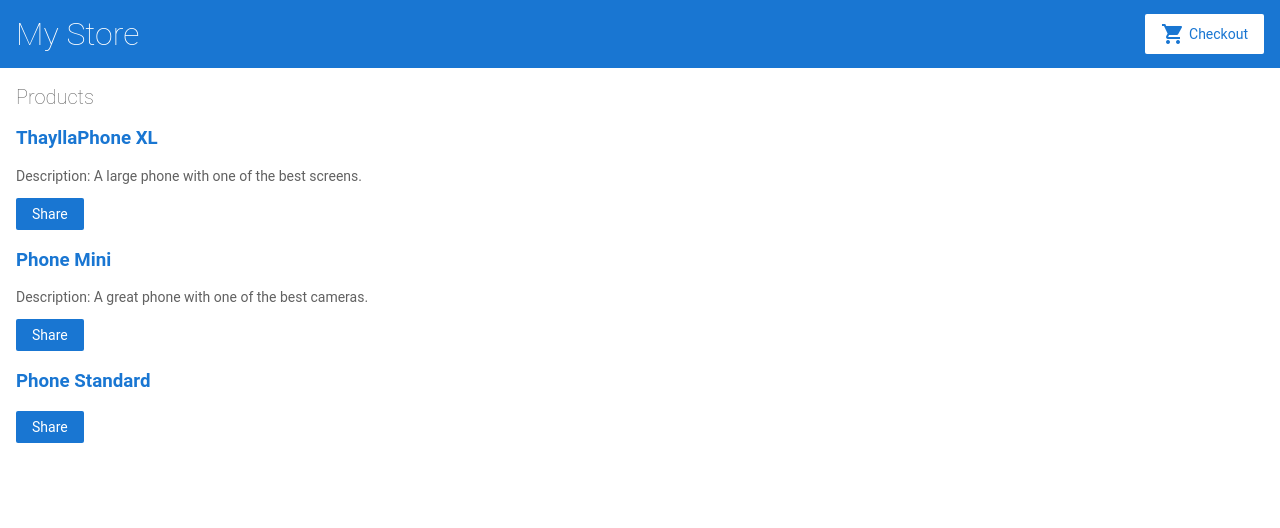
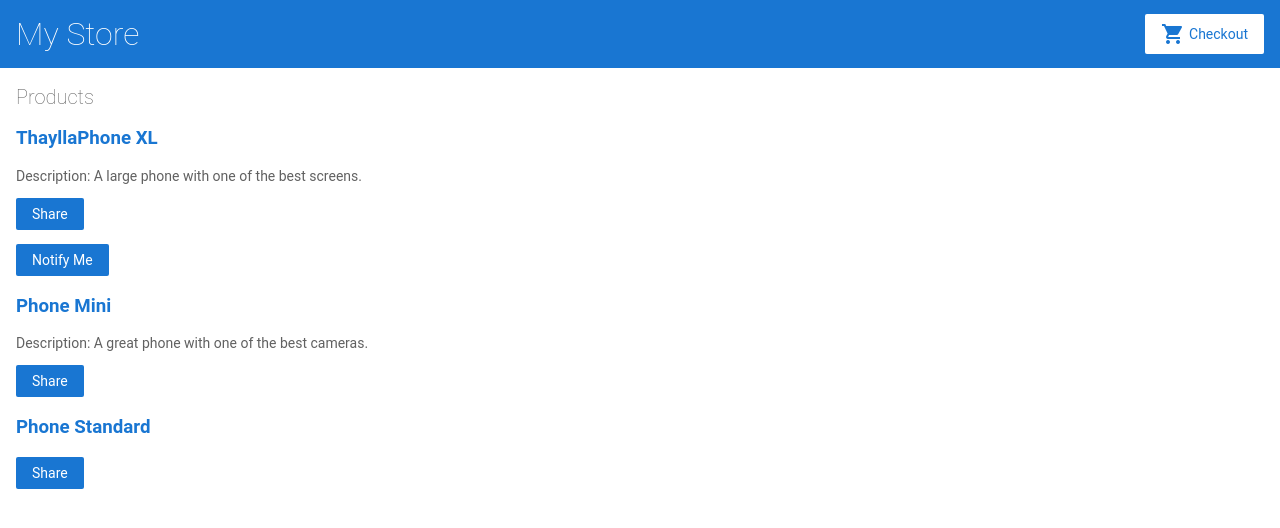
Before and after one commit to thayllaa/MyStore, an Angular app: page / in a window 1280 px wide. Shown: the top 528 px of the page. Built offline with nearby package versions, Linux system fonts and the light colour scheme.

Commit message:
3 files modified

```diff
--- a/src/app/product-alerts/product-alerts.component.html
+++ b/src/app/product-alerts/product-alerts.component.html
@@ -1,3 +1,3 @@
 <p *ngIf="product && product.price > 700">
-<button type="button">Notify Me</button>
+<button type="button"> Notify Me </button>
 </p>
--- a/src/app/product-alerts/product-alerts.component.ts
+++ b/src/app/product-alerts/product-alerts.component.ts
@@ -1,4 +1,4 @@
-import { Component, OnInit, Input } from '@angular/core';
+import { Component, Input, Output, EventEmitter } from '@angular/core';
 import { Product } from '../products';
 
 @Component({
--- a/src/app/product-list/product-list.component.html
+++ b/src/app/product-list/product-list.component.html
@@ -14,6 +14,10 @@
   <button type="button" (click)="share()">
     Share
   </button>
+
+  <app-product-alerts
+    [product]="product">
+  </app-product-alerts>
 </div>
 
 <!--
```
